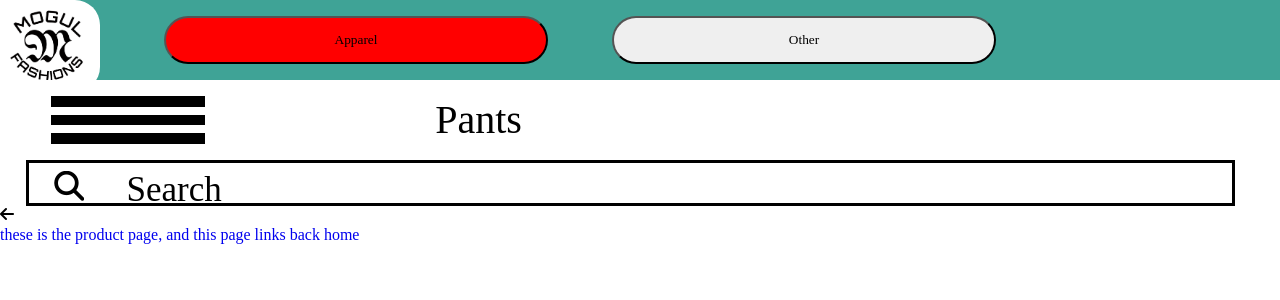
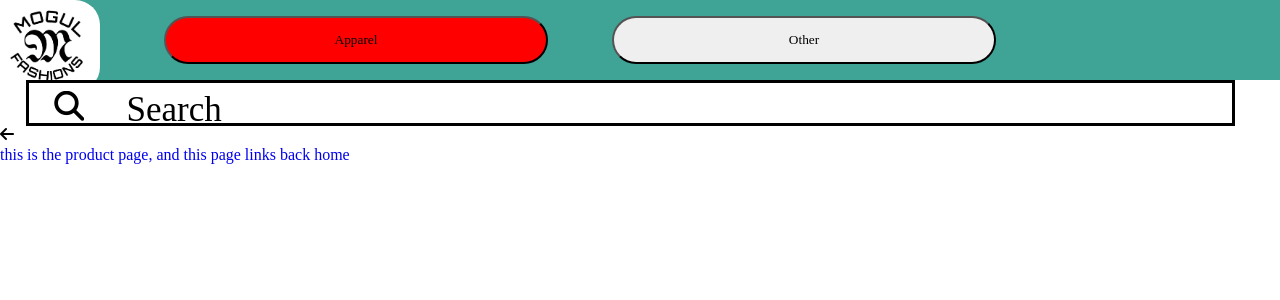
Before and after one commit to cyberstizz/MogulFashion, a React (Create React App) app in the folder mogul_fashion/: page /products in a window 1280 px wide. Shown: the top 300 px of the page. Built offline with nearby package versions, Linux system fonts and the light colour scheme.

Commit message:
fixed a typo and got rid of the hamurger menu

```diff
--- a/mogul_fashion/src/App.css
+++ b/mogul_fashion/src/App.css
@@ -36,3 +36,7 @@
     transform: rotate(360deg);
   }
 }
+
+.homeLogo:hover{
+  background-color: grey;
+}
--- a/mogul_fashion/src/components/ProductPage.js
+++ b/mogul_fashion/src/components/ProductPage.js
@@ -9,14 +9,10 @@ import SexHeader from './SexHeader';
 const ProductPage = () => {
     return(
         <React.Fragment>
-            <header className='ProductTop'>
-                <Hamburger />
-                <span className='pantsHeader'><SexHeader header="Pants" marginLeft="4vw" /></span>
-            </header>
             <section className="searchBar"><i class="fa fa-search" aria-hidden="true" style={{fontSize: "30px", marginLeft: "2vw", marginTop: "1vh"}}></i> <span style={{marginLeft: "3vw", fontSize: "35px"}}>Search</span></section>
             <i class="fa fa-arrow-left" aria-hidden="true"></i>
             <section className="underSearchBar"></section>
-            <Link to="/"><div>these is the product page, and this page links back home</div></Link>
+            <Link to="/"><div>this is the product page, and this page links back home</div></Link>
         </React.Fragment>
     )
 }
--- a/mogul_fashion/src/components/SettingsPopup.js
+++ b/mogul_fashion/src/components/SettingsPopup.js
@@ -7,6 +7,9 @@ const SettingsPopup = () => {
     return(
       <Link to='/'> <main className="fullSettingsPopupBlock">
 
+        <span className="comingSoon">Coming soon!</span>
+        <br />
+        <span className="comingSoon"> click anywhere to go back</span>
 
 
 
--- a/mogul_fashion/src/components/SettingsPopup.scss
+++ b/mogul_fashion/src/components/SettingsPopup.scss
@@ -8,3 +8,8 @@ $complimentaryGray: #D9D9D9;
     width: 100vw;
     background-color: $mainBlue;
 }
+
+.comingSoon{
+    font-size: 80px;
+    color: $complimentaryGray;
+}
```
